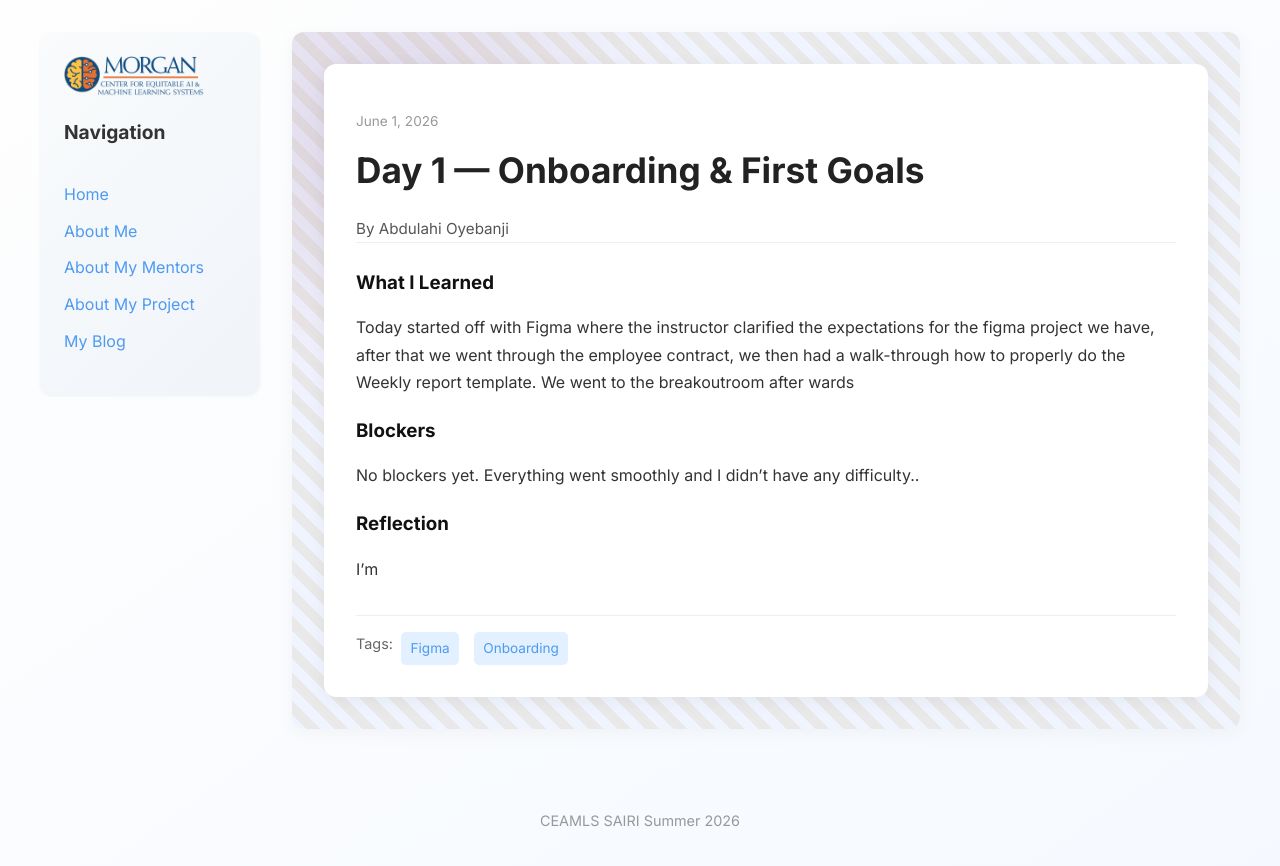
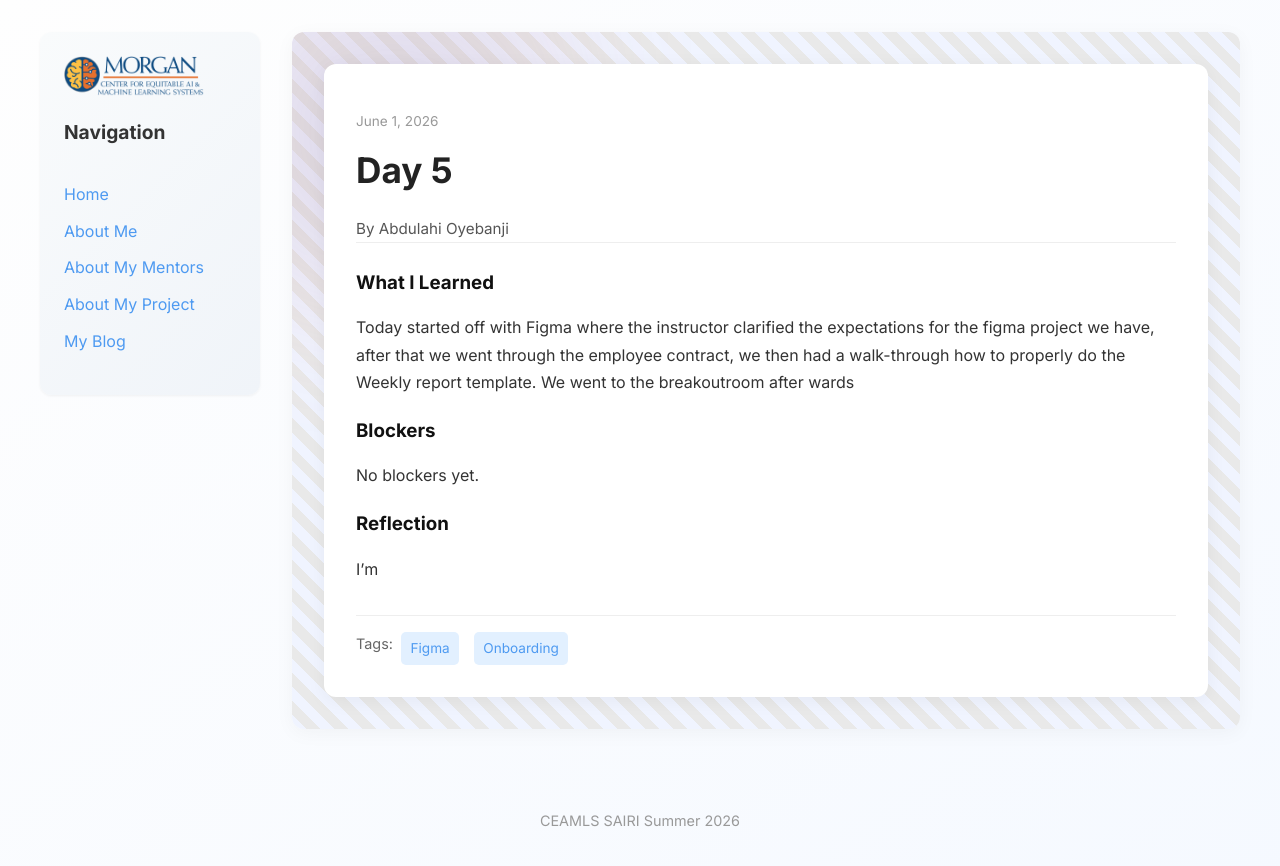
Before and after one commit to abdulahi-banji/abdulahi-banjiceamls26.github.io, a Jekyll site: the page built from _posts/2026-06-01-day 5.md, in a window 1280 px wide. Shown: the top 866 px of the page. Built offline with Jekyll 4.4.1, drawn with Linux system fonts in a browser that asks for light colours.

Commit message:
foxed day 5

```diff
--- a/_posts/2026-06-01-day 5.md
+++ b/_posts/2026-06-01-day 5.md
@@ -1,13 +1,13 @@
 ---
 layout: post
-title: "Day 1 — Onboarding & First Goals"
+title: "Day 5 "
 date: 2026-06-01
-permalink: /day1.html
+permalink: /day5.html
 tags: ["Figma", "Onboarding"]
 what_i_learned: |
   Today started off with Figma where the instructor clarified the expectations for the figma project we have, after that we went through the employee contract, we then had a walk-through how to properly do the Weekly report template. We went to the breakoutroom after wards
 blockers: |
-  No blockers yet. Everything went smoothly and I didn't have any difficulty..
+  No blockers yet.
 reflection: |
   I'm
 ---
```
